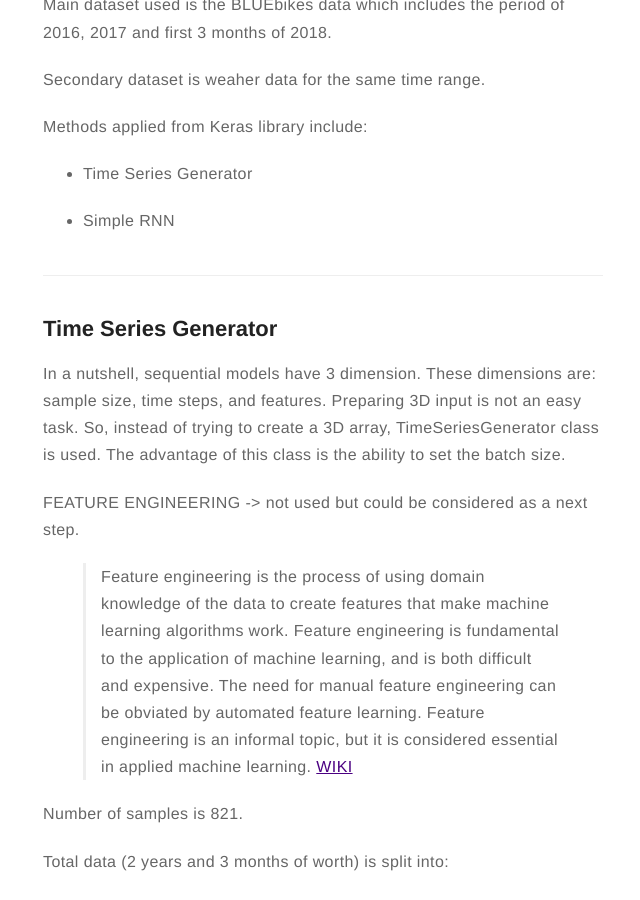
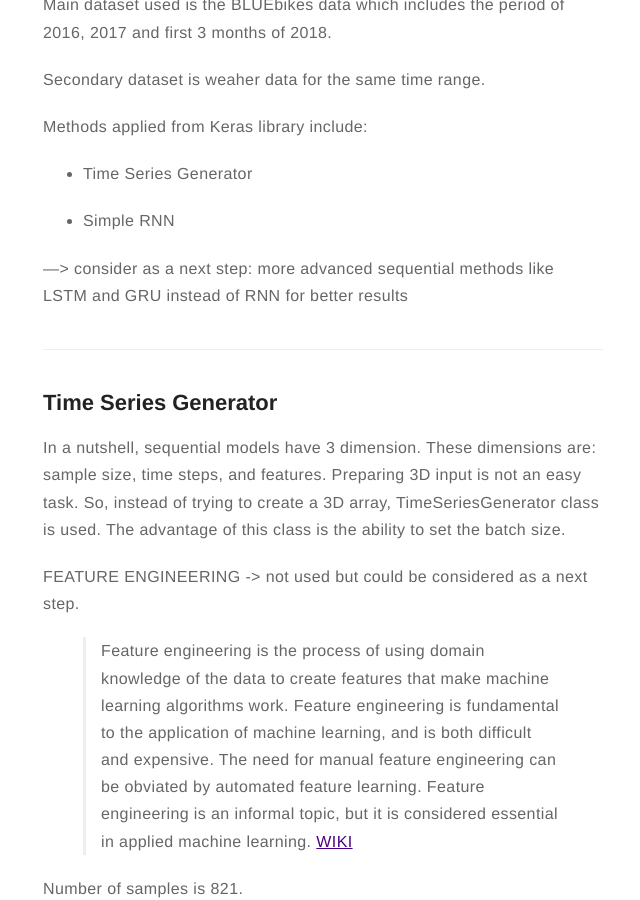
Before and after one commit to dljubenk/dljubenk.github.io, a Jekyll site: the page built from _posts/2019-03-08-prediction.markdown, in a window 1280 px wide and 900 px high, scrolled down 501 px. Shown: the whole window, without its empty margins (317-957 px from the left). Built offline with Jekyll 4.4.1, drawn with Linux system fonts in a browser that asks for light colours; emoji names are drawn with the system emoji font; comment, search, counter and statistics services are not loaded.

Commit message:
Update 2019-03-08-prediction.markdown

```diff
--- a/_posts/2019-03-08-prediction.markdown
+++ b/_posts/2019-03-08-prediction.markdown
@@ -33,6 +33,8 @@ jemoji: '<img class="emoji" title=":space_invader:" alt=":space_invader:" src="h
 
  - Simple RNN
 
+ ---> consider as a next step: more advanced sequential methods like LSTM and GRU instead of RNN for better results
+
  ---
 
 ## Time Series Generator
```
